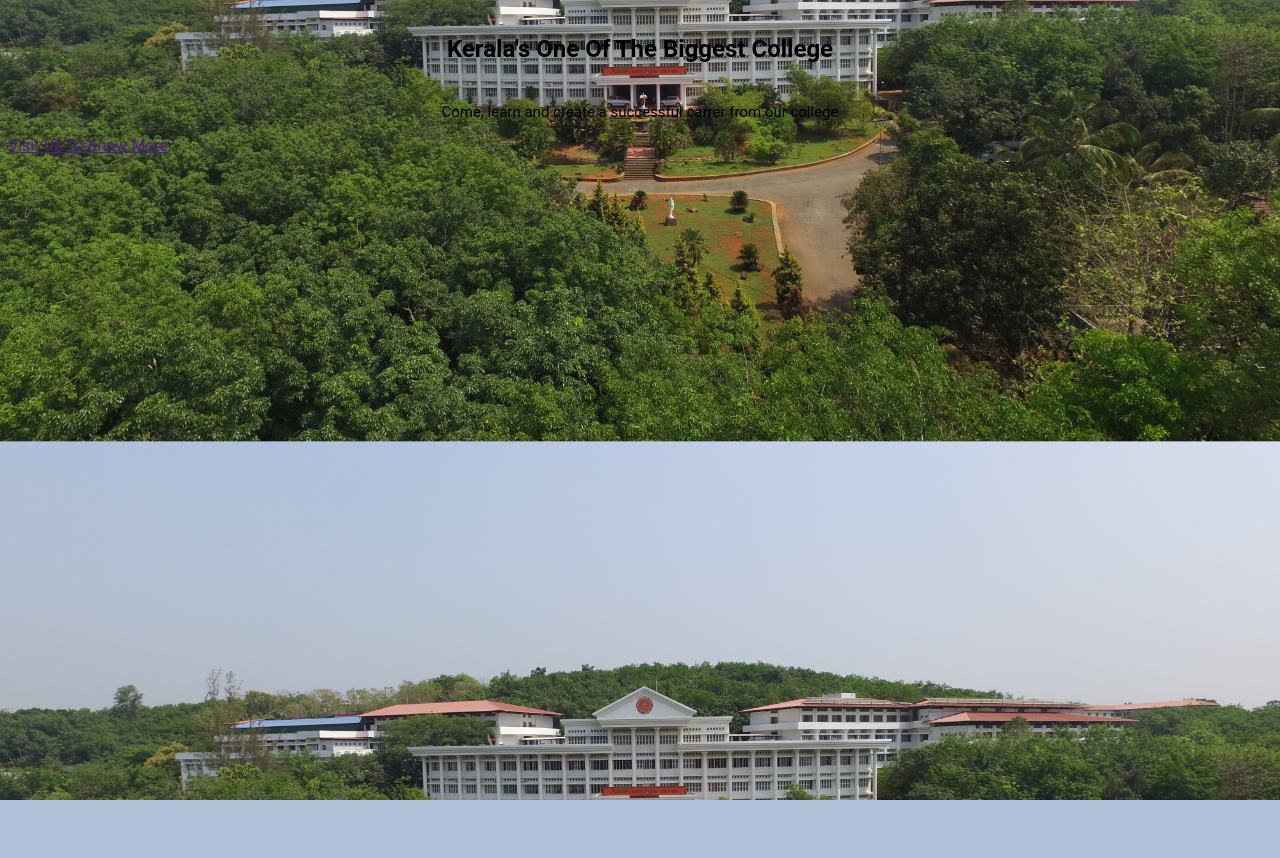
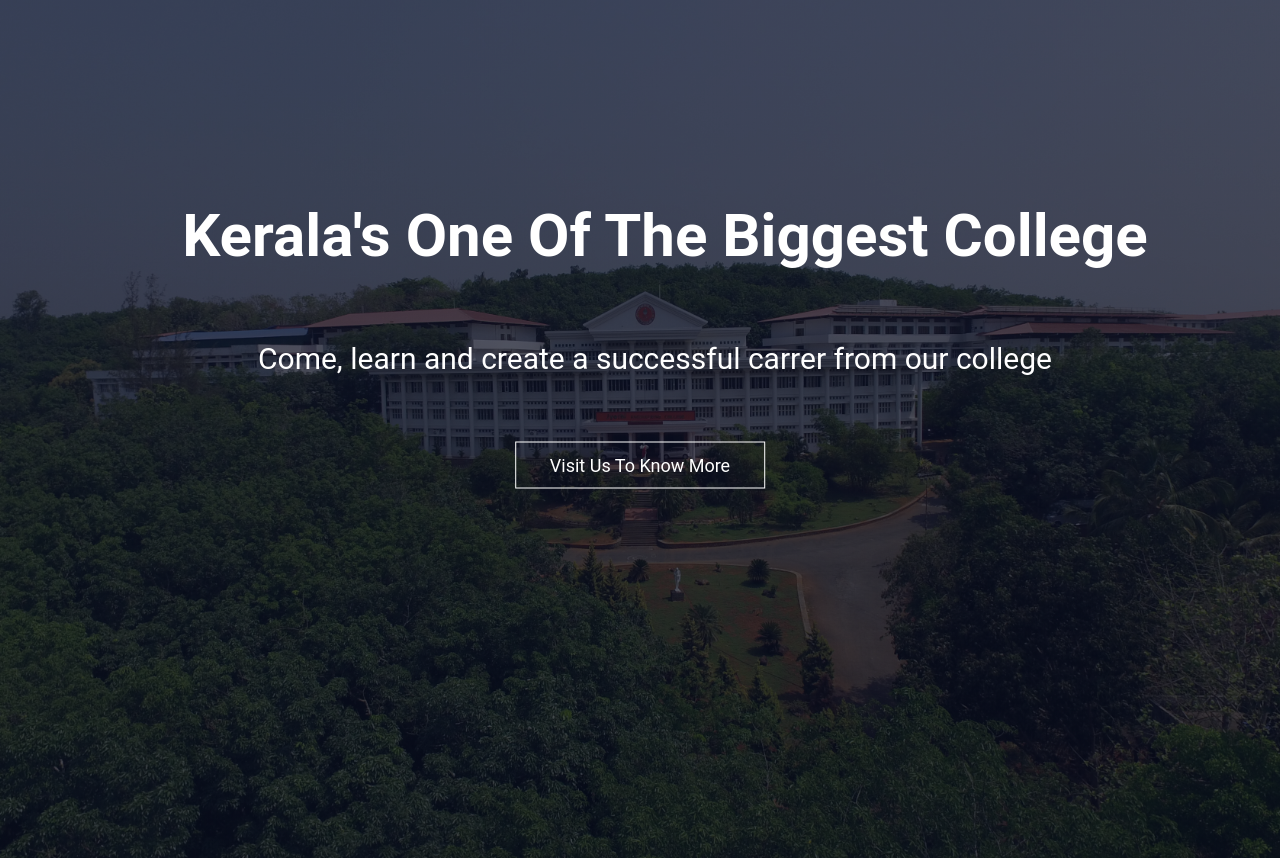
Before and after one commit to sid2020-devil/UniDraft, a Python web app: template src/unidraft/templates/unidraft/index.html in a window 1280 px wide. Before the commit the page ends 800 px from the top, so only its background shows below. Run offline with Jinja, Linux system fonts and the light colour scheme; the template is opened without the code that fills it, so the values that code supplies are empty.

Commit message:
updated css file

```diff
--- a/src/static/css/style.css
+++ b/src/static/css/style.css
@@ -1,5 +1,5 @@
 body{
-    background-image:  url(images/college3.jpg);
+    background-image:  linear-gradient(rgba(4,9,30,0.7),rgba(4,9,30,0.7)) , url(images/college3.jpg);
     background-size: cover;
     background-position: center;
     position: relative;
@@ -29,16 +29,16 @@ body{
     background-color: white;
     border-radius: 3px;
 }
-h1{
+.signup-box h1{
     text-align: center;
     padding-top: 15px;
 }
-h2{
+.login-box h1{
     text-align: center;
     padding-top: 15px;
     margin-top: -70px;
 }
-h4{
+.signup-box h4{
     text-align: center;
 }
 form{
@@ -91,9 +91,133 @@ p{
     color: #000;
 }
 
+/*************home page styling starts********/
+.home-header{
+    min-height: 100vh;
+    width: 100%;
+    background-size: cover;
+    background-position: center;
+    position: relative;
+}
+.home-header h1{
+    text-align: center;
+    padding-top: 150px;
+    padding-left: 50px;
+    font-size: 60px;
+    color: white;
+}
+.home-header p{
+    font-size: 30px;
+    color: white;
+    padding-left: 30px;
+}
+.text-box{
+    width: 90%;
+    color: #fff;
+    position: absolute;
+    top: 50%;
+    left: 50%;
+    transform: translate(-50%,-50%);
+    text-align: center;
+}
+.text-box .hero-btn{
+    display: inline-block;
+    text-decoration: none;
+    color: #fff;
+    border: 1px solid #fff;
+    padding: 12px 34px;
+    font-size: 18px;
+    margin-top: 30px;
+    background: transparent;
+    align-items: center;
+    position: relative;
+    cursor: pointer;
+}
+.hero-btn:hover{
+    border: 1px solid #f44336;
+    background: #f44336;
+    transition: 1s;
+}
 
+/****about page styling starts********/
+.about-header{
+    min-height: 100vh;
+    width: 100%;
+    background-size: cover;
+    background-position: center;
+    position: relative;
+}
+.about-header h1{
+    text-align: center;
+    padding-top: 50px;
+    padding-left: 20px;
+    font-size: 60px;
+    color: white;
+}
+.slider{
+    max-width: 700px;
+    border: 10px solid #29a8e2;
+    margin: 80px auto;
+    position: relative;
+    overflow: hidden;
+    margin-top: -20px;
+}
+.slider .left-slide , .slider .right-slide{
+    position: absolute;
+    height: 40px;
+    width: 40px;
+    background-color: #444444;
+    border-radius: 50%;
+    color: #ffffff;
+    font-size: 14px;
+    top: 50%;
+    cursor: pointer;
+    margin-top: -20px;
+    text-align: center;
+    line-height: 40px;
+}
+.slider .left-slide:hover , .slider .right-slide:hover{
+    box-shadow: 0px 0px 10px black;
+    background-color: #29a8e2;
+}
+.slider .left-slide{
+    left: 30px;
+}
+.slider .right-slide{
+    right: 30px;
+}
+.slider .slider-items .item img{
+    max-width: 100%;
+    display: block;
+    animation: zoom 1s ease;
+}
+@keyframes zoom{
+    0%{transform: scale(2);opacity: 0}
+    50%{transform: scale(2);}
+    100%{transform: scale(1);opacity: 1}
+}
+.slider .slider-items .item{
+    display: none;
+    position: relative;
+}
+.slider .slider-items .item .caption{
+    position: absolute;
+    width: 100%;
+    height: 60px;
+    bottom: 0px;
+    left: 0px;
+    background-color: rgba(0,0,0,0.5);
+    line-height: 60px;
+    text-align: center;
+    color: #ffffff;
+    font-size: 30px;
+}
+.slider .slider-items .item.active{
+    display: block;
+}
 
-.header{
+/***********navbar styling starts*************/
+.navbar-header{
     min-height: 100vh;
     width: 100%;
     background-size: cover;
@@ -156,6 +280,7 @@ nav img{
     width: 100%;
 }
 
+/**************footer styling starts*******/
 .footer-header{
     min-height: 100vh;
     width: 100%;
```
